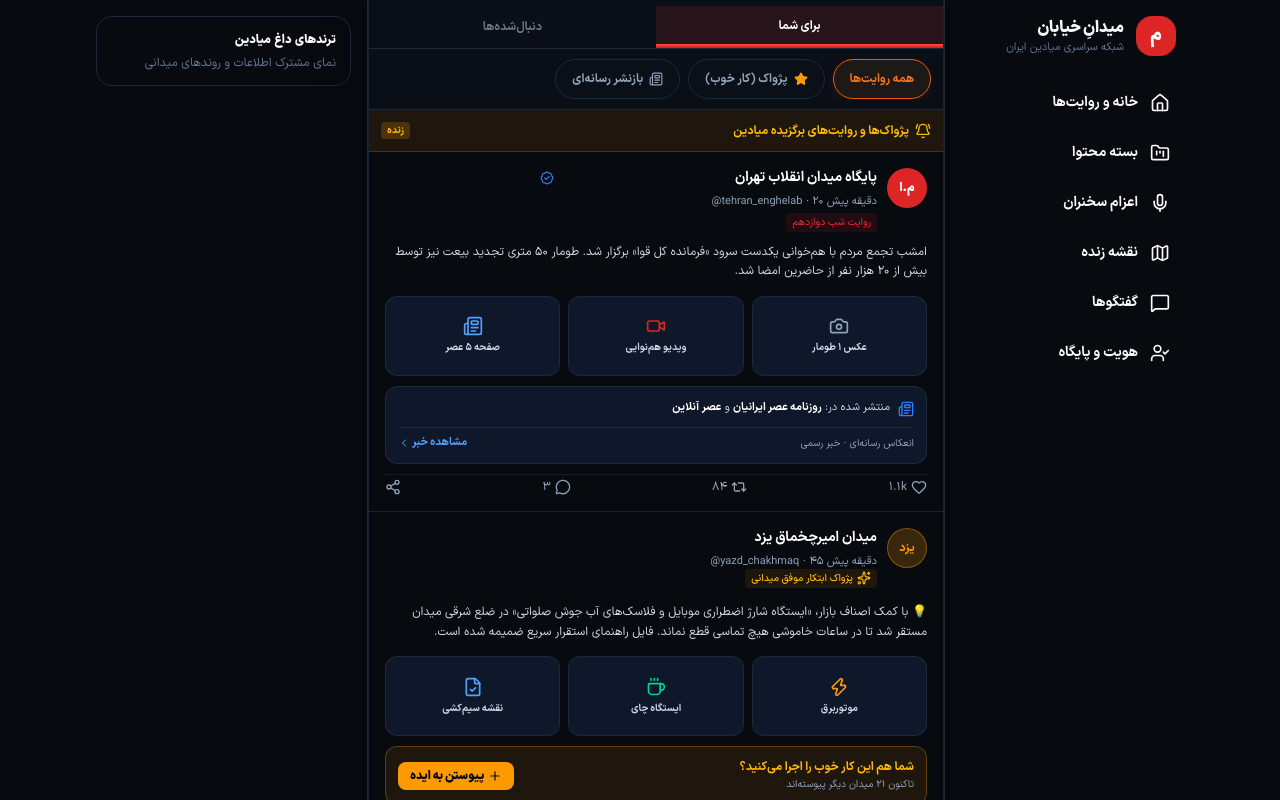
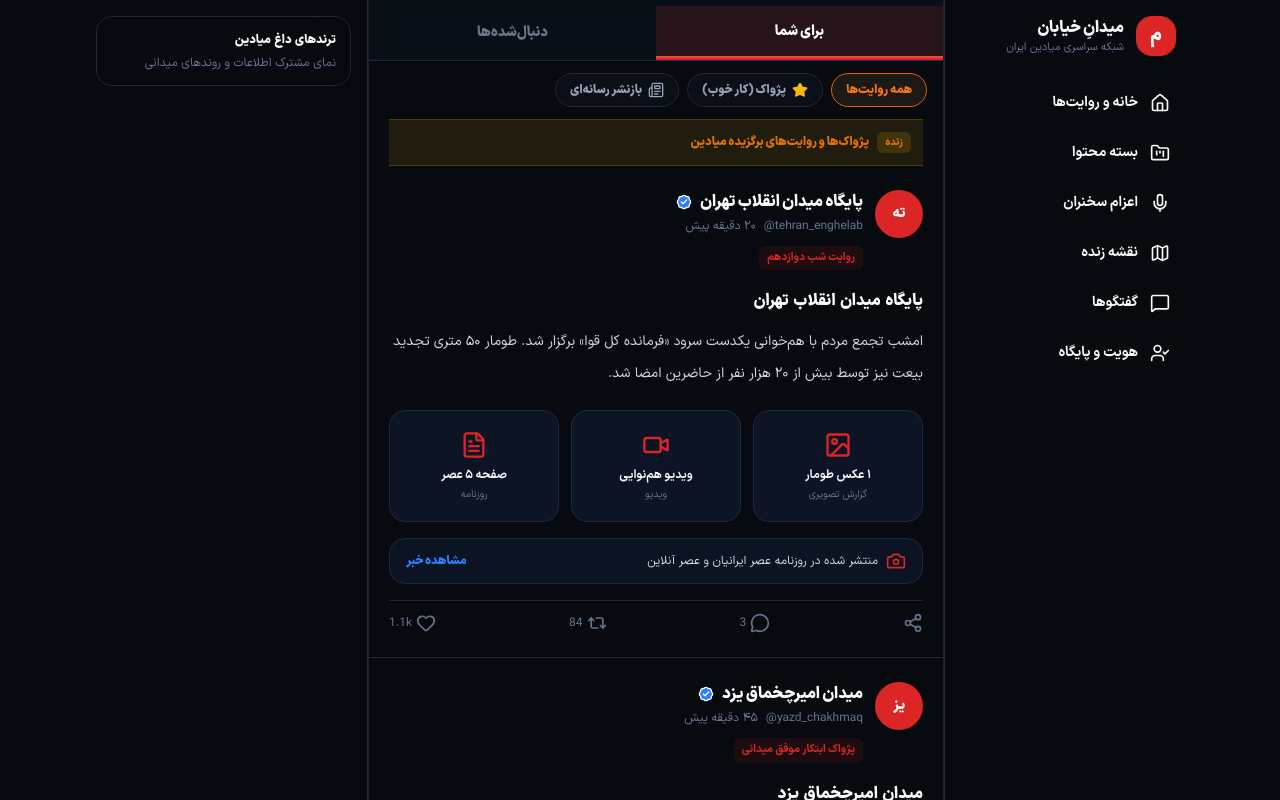
Before and after one commit to mohammad-mohammad-soltani/meydan, a Next.js app: page /home in a window 1280 px wide. Built offline with nearby package versions, Linux system fonts and the light colour scheme; a web font is replaced by a local one.

Commit message:
refactor(feed): render independent home feature

```diff
--- a/app/(app)/home/page.tsx
+++ b/app/(app)/home/page.tsx
@@ -1,5 +1,5 @@
-import { LegacyRouteApp } from "@/components/prototype/LegacyRouteApp";
+import { FeedView } from "@/features/feed/components/FeedView";
 
 export default function HomePage() {
-  return <LegacyRouteApp initialView="view-feed" />;
+  return <FeedView />;
 }
```
